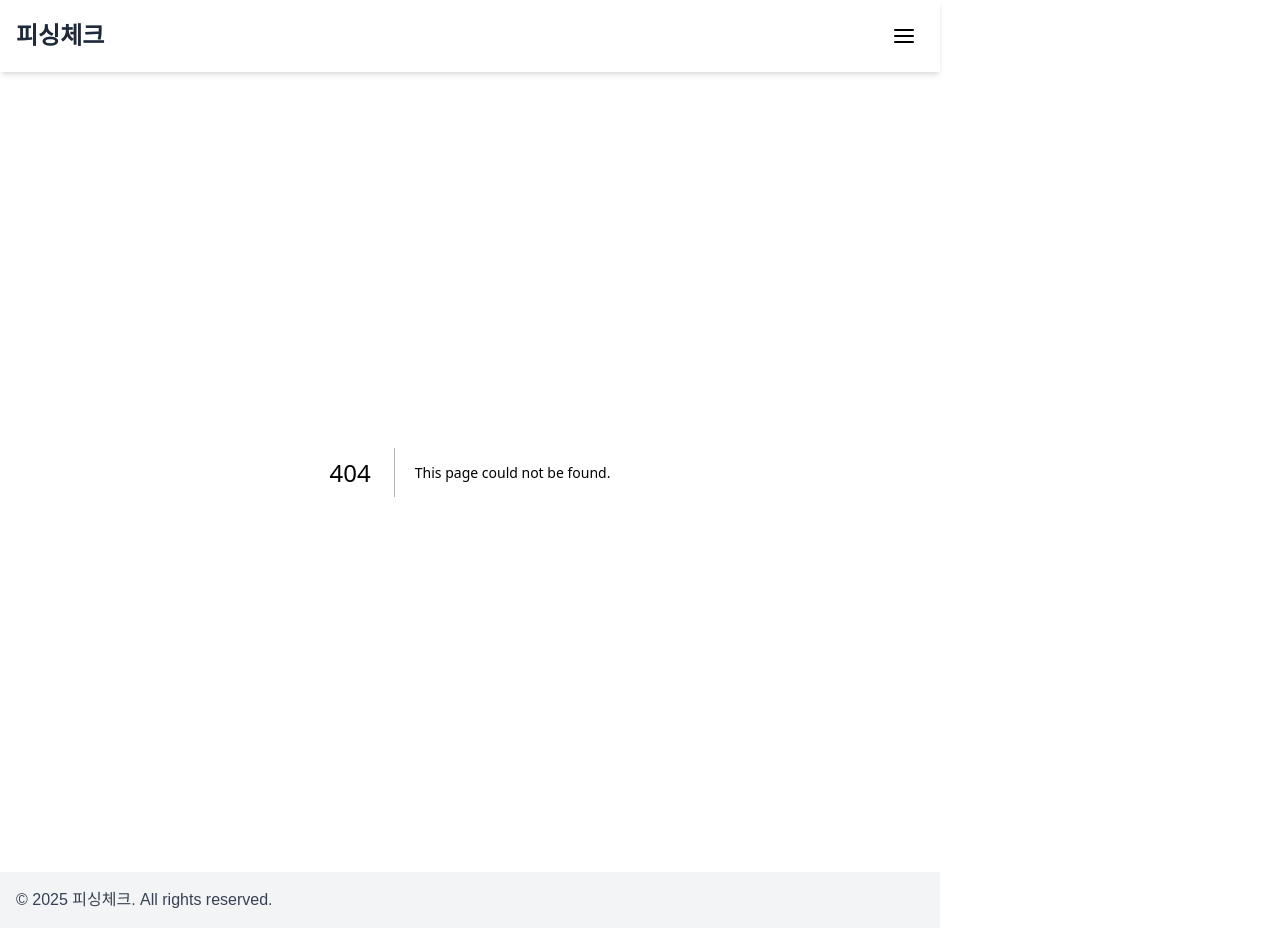
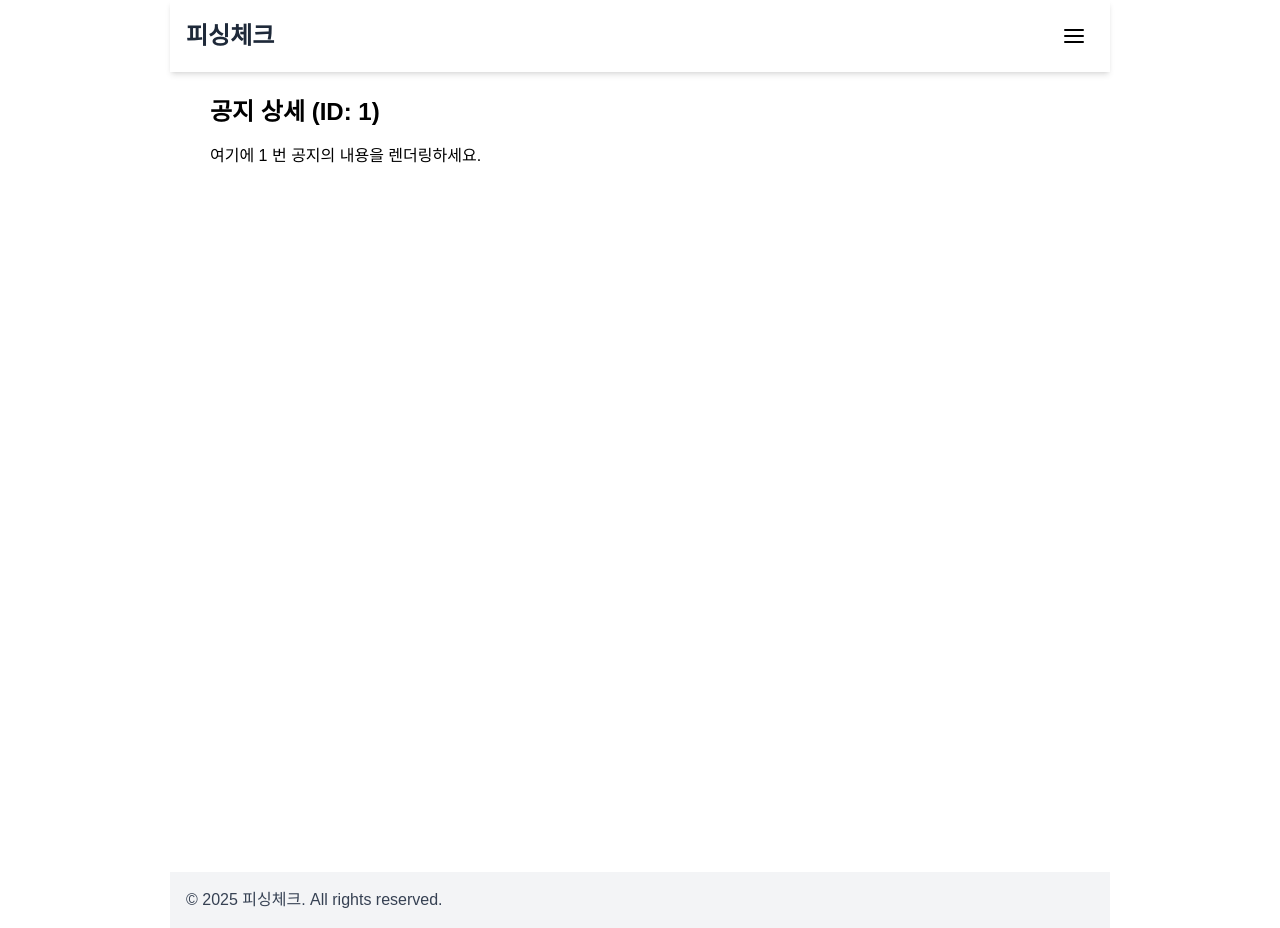
Before and after one commit to Su-Bang-Phishing-Check/Front-Phishing-Check, a Next.js app: page /notice/1 in a window 1280 px wide. Before the commit this address had no page. Built offline with nearby package versions, Linux system fonts and the light colour scheme.

Commit message:
feat: notice 수정중

```diff
--- a/src/app/components/Notice.tsx
+++ b/src/app/components/Notice.tsx
@@ -1,11 +1,15 @@
 'use client';
 import NoticeList from './NoticeList';
 import NoticeTriangleIcon from './NoticeTriangleIcon';
+import { useRouter } from 'next/navigation';
 
 const Notice = () => {
+  const router = useRouter();
+
   const handleNoticeClick = () => {
-    console.log('notice list click');
+    router.push('/notice');
   };
+
   const handleListClick = () => {
     console.log('list Click');
   };
@@ -36,21 +40,25 @@ const Notice = () => {
       </div>
       <div className="flex flex-col space-y-2 px-2 md:px-4">
         <NoticeList
+          id="n-001"
           title="청첩장, 부고장 문자 사기 급증"
           date="2025.07.07"
           onClick={handleListClick}
         />
         <NoticeList
+          id="n-002"
           title="입금 송금 알바 주의"
           date="2025.07.07"
           onClick={handleListClick}
         />
         <NoticeList
+          id="n-003"
           title="신종 보이스피싱 수법 확인"
           date="2025.07.07"
           onClick={handleListClick}
         />
         <NoticeList
+          id="n-004"
           title="가짜 금융기관 문자 주의"
           date="2025.07.07"
           onClick={handleListClick}
--- a/src/app/components/NoticeList.tsx
+++ b/src/app/components/NoticeList.tsx
@@ -1,12 +1,19 @@
 interface NoticeListProps {
+  id?: string;
   title: string;
   date: string;
   onClick?: () => void;
 }
 
-const NoticeList = ({ title, date, onClick }: NoticeListProps) => {
+const NoticeList = ({
+  id,
+  title,
+  date,
+  onClick,
+}: NoticeListProps) => {
   return (
     <div
+      id={id}
       className="flex justify-between items-center bg-[#85BAFF] w-full h-[35px] rounded-[5px] text-sm md:text-base text-black px-2 shadow-md cursor-pointer hover:bg-[#A0C4FF] transition-colors duration-200"
       onClick={onClick}
     >
--- /dev/null
+++ b/src/app/notice/[id]/page.tsx
@@ -0,0 +1,20 @@
+import React from 'react';
+
+interface NoticeDetailProps {
+  params: { id: string };
+}
+
+const NoticeDetail = ({ params }: NoticeDetailProps) => {
+  const { id } = params;
+
+  return (
+    <div className="p-6">
+      <h1 className="text-2xl font-bold mb-4">
+        공지 상세 (ID: {id})
+      </h1>
+      <p>여기에 {id} 번 공지의 내용을 렌더링하세요.</p>
+    </div>
+  );
+};
+
+export default NoticeDetail;
```
